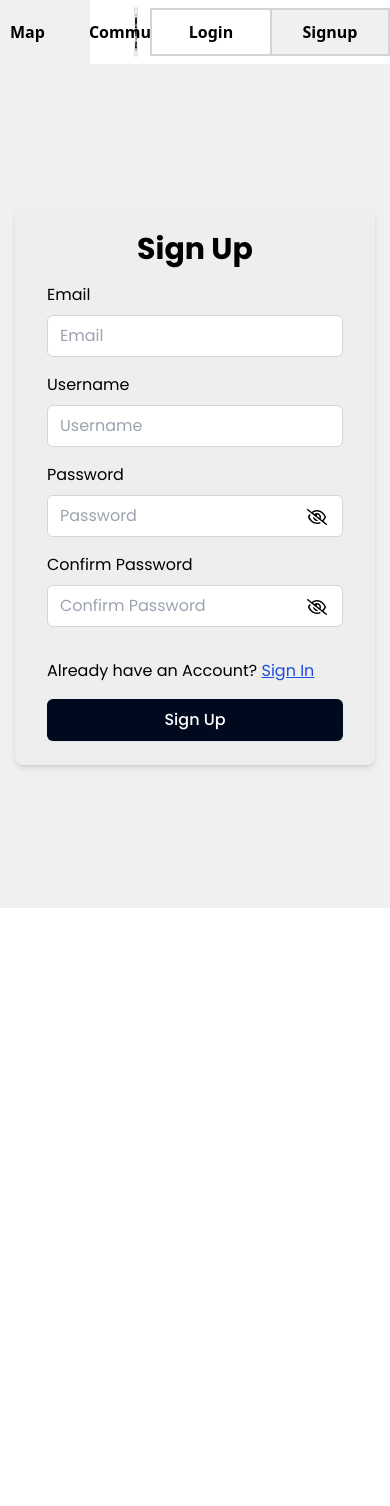
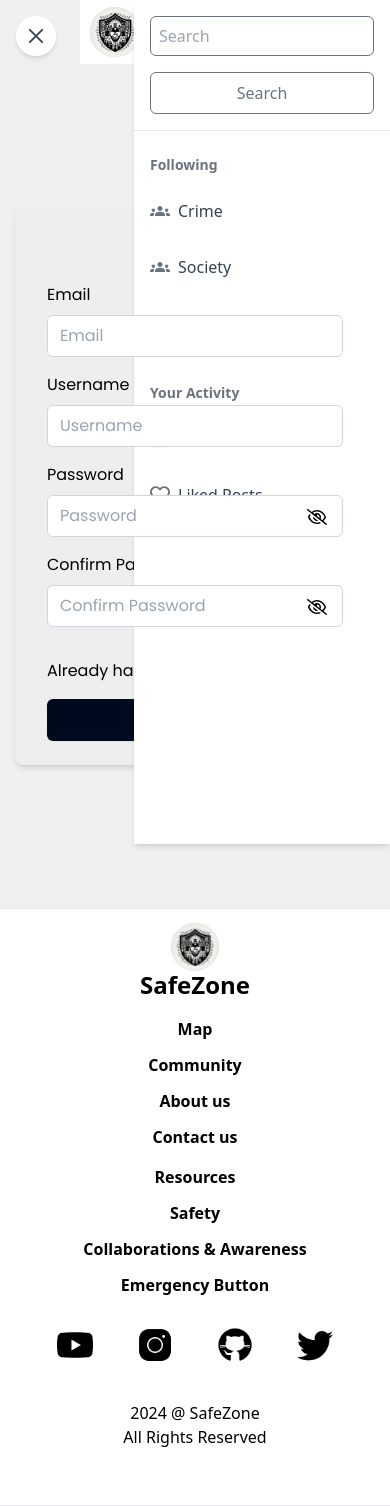
Before and after one commit to dushyantbhati2/crime, a React (Create React App) app in the folder client/: page /signup in a window 390 px wide. Before the commit the page ends 908 px from the top, so only its background shows below. Built offline with nearby package versions, Linux system fonts and the light colour scheme.

Commit message:
Co-authored-by: Ramanand87 <Ramanand87@users.noreply.github.com> Co-authored-by: k29laksh <k29laksh@users.noreply.github.com>

```diff
--- a/client/public/index.html
+++ b/client/public/index.html
@@ -35,7 +35,7 @@
   </head>
   <body>
     <noscript>You need to enable JavaScript to run this app.</noscript>
-    <div id="root" style="background-color: #F0F0F0 ;"></div>
+    <div id="root" style="background-color: #F0F0F0 ; width: 100%;"></div>
     <!--
       This HTML file is a template.
       If you open it directly in the browser, you will see an empty page.
--- a/client/src/Components/Footer/Footer.jsx
+++ b/client/src/Components/Footer/Footer.jsx
@@ -1,52 +1,56 @@
-import React from 'react'
-// import { Link } from 'react-router-dom';
-import youtube from "../../assets/icons/youtube.jpg"
-import instagram from "../../assets/icons/instagram.png"
-import github from "../../assets/icons/github.png"
-import twitter from "../../assets/icons/twitter.png"
-import logo from "../../assets/black signup1.jpeg.jpg"
+import React from 'react';
+import youtube from "../../assets/icons/youtube.jpg";
+import instagram from "../../assets/icons/instagram.png";
+import github from "../../assets/icons/github.png";
+import twitter from "../../assets/icons/twitter.png";
+import logo from "../../assets/black signup1.jpeg.jpg";
+
 export default function Footer() {
     return (
-        <footer className="bg-white border-y flex h-[200px] w-full justify-around items-center">
-            <div className="flex flex-col gap-4 justify-center w-[300px] items-center">
-                <div className="flex flex-col justify-center items-start mr-5 ">
-                <img src={logo} className="rounded-full w-[50px] h-[50px]"/>
-                <h1 className="font-bold text-2xl ">SafeZone</h1>
+        <footer className="bg-white border-y flex flex-col md:flex-row h-auto md:h-[200px] w-full justify-around items-center p-4 md:p-0">
+            <div className="flex flex-col md:flex-row gap-4 justify-center w-full md:w-[300px] items-center">
+                <div className="flex flex-col justify-center items-center md:items-start">
+                    <img src={logo} className="rounded-full w-[44px] h-[44px] scale-110" alt="Logo" />
+                    <h1 className="font-bold text-2xl">SafeZone</h1>
                 </div>
-                <div>
+                <div className="text-center md:text-left hidden lg:block">
                     <p className="text-md">2024 @ SafeZone</p>
-                <p className="text-md"> All Rights Reserved</p>
+                    <p className="text-md">All Rights Reserved</p>
                 </div>
             </div>
-            <div className="w-[300px]">
-                <ul className="flex flex-col font-semibold gap-3">
+            <div className="w-full md:w-[300px] mt-4 md:mt-0">
+                <ul className="flex flex-col font-semibold gap-3 text-center md:text-left">
                     <li>Map</li>
                     <li>Community</li>
                     <li>About us</li>
                     <li>Contact us</li>
                 </ul>
             </div>
-            <div>
-                <ul className="flex flex-col font-semibold gap-3">
+            <div className="w-full md:w-auto mt-4 md:mt-0">
+                <ul className="flex flex-col font-semibold gap-3 text-center md:text-left">
                     <li>Resources</li>
                     <li>Safety</li>
-                <li>Colloborations & Awareness</li>
+                    <li>Collaborations & Awareness</li>
                     <li>Emergency Button</li>
                 </ul>
             </div>
-            <div className="w-[300px] flex h-[150px] items-end gap-4">
-            <div class="flex justify-center items-center bg-white w-16 h-16 rounded-full">
-                <img src={youtube} alt="Lock Icon" class="w-9 h-9" />
+            <div className="w-full md:w-[300px] flex justify-center min-h-[64px] pb-6 md:justify-start gap-4 mt-4 md:mt-0">
+                <div className="flex justify-center items-center bg-white w-16 h-16 rounded-full">
+                    <img src={youtube} alt="YouTube Icon" className="w-9 h-9" />
                 </div>
-              <div class="flex justify-center items-center bg-white w-16 h-16 rounded-full ">
-                <img src={instagram} alt="Lock Icon" class="w-9 h-9" />
+                <div className="flex justify-center items-center bg-white w-16 h-16 rounded-full">
+                    <img src={instagram} alt="Instagram Icon" className="w-9 h-9" />
                 </div>
-              <div class="flex justify-center items-center bg-white w-16 h-16 rounded-full">
-                <img src={github} alt="Lock Icon" class="w-9 h-9" />
+                <div className="flex justify-center items-center bg-white w-16 h-16 rounded-full">
+                    <img src={github} alt="GitHub Icon" className="w-9 h-9" />
                 </div>
-              <div class="flex justify-center items-center bg-white w-16 h-16 rounded-full">
-                <img src={twitter} alt="Lock Icon" class="w-9 h-9" />
+                <div className="flex justify-center items-center bg-white w-16 h-16 rounded-full">
+                    <img src={twitter} alt="Twitter Icon" className="w-9 h-9" />
                 </div>
+            </div>
+            <div className="text-center md:text-left lg:hidden pb-10">
+                    <p className="text-md">2024 @ SafeZone</p>
+                    <p className="text-md">All Rights Reserved</p>
             </div>
         </footer>
     );
--- a/client/src/Components/Header/Header.jsx
+++ b/client/src/Components/Header/Header.jsx
@@ -4,6 +4,8 @@ import { Link, NavLink } from "react-router-dom";
 import { useAuth } from "../../context/AuthContext";
 import CardSection from "./CardSection";
 import logo from "../../assets/black signup1.jpeg.jpg";
+import Sidebar from "./Sidebar";
+
 
 export default function Header() {
   const [auth, setAuth] = useAuth();
@@ -25,16 +27,18 @@ export default function Header() {
   return (
     <>
       <div className="flex justify-between h-16 items-center">
-        <div className="bg-[#F0F0F0] w-[200px] text-white p-2 flex justify-center ">
-          {/* <Link className="hover:bg-[#122932] hover:rounded-lg hover:scale-105 hover:ease-out duration-100 px-3 py-2">Crime</Link> */}
+        <div id="first" className="bg-[#F0F0F0] w-[200px] text-white p-2 flex justify-center ">
+          {/* <div className=" lg:hidden hover:scale-105 hover:ease-out duration-100 px-3 py-2 bg-white ml-8">
+            <img src={logo} className="rounded-full w-[50px] h-[50px] " />
+          </div> */}
         </div>
-        <div className="h-16 w-[150px] bg-white flex items-center font-semibold overflow-hidden">
-          <div className="  hover:scale-105 hover:ease-out duration-100 px-3 py-2 bg-white ml-8">
-            <img src={logo} className="rounded-full w-[50px] h-[50px] " />
+        <div className="h-16  md:w-[150px] bg-white flex items-center font-semibold overflow-hidden">
+          <div className="w-[200px] hover:scale-105 hover:ease-out duration-100 px-3 py-2 bg-white lg:ml-8">
+            <img src={logo} className="rounded-full min-w-[44px] min-h-[44px] scale-110 " />
           </div>
         </div>
-        <div className="w-[calc(100%-500px)] h-16 flex items-center bg-white justify-center font-semibold">
-          <ul className=" px-1 text-base space-x-1  gap-6  flex align-center ">
+        <div className="w-[calc(100%-500px)] h-16  items-center hidden flex lg:block bg-white justify-center font-semibold">
+          <ul className=" px-1 text-base space-x-1 gap-6  flex align-center  ">
             <li className="hover:bg-[#F0F0F0] hover:rounded-lg hover:scale-105 hover:ease-out duration-100 p-2">
               <Link to="/">Home</Link>
             </li>
@@ -60,6 +64,8 @@ export default function Header() {
             <Link to="">Signup</Link>
           </button>
         </div>
+        <Sidebar/>
+
       </div>
     </>
   );
--- /dev/null
+++ b/client/src/Components/Header/Sidebar.jsx
@@ -0,0 +1,109 @@
+import React, { useState } from "react";
+import { LuBookmark } from "react-icons/lu";
+import { FaRegHeart } from "react-icons/fa";
+import { MdGroups } from "react-icons/md";
+import { FiArrowLeft, FiArrowRight } from "react-icons/fi";
+import { FiMenu } from "react-icons/fi";
+import { RxCross2 } from "react-icons/rx";
+
+const Sidebar = () => {
+  const [isSidebarOpen, setIsSidebarOpen] = useState(false);
+
+  const toggleSidebar = () => {
+    setIsSidebarOpen(!isSidebarOpen);
+  };
+
+  return (
+    <div className="relative md:sticky md:top-0 md:h-screen">
+      <div
+        className={`fixed md:relative top-0  h-screen w-64 bg-white shadow-md transform ${
+          isSidebarOpen ? "translate-x-0" : "-translate-x-full"
+        } md:transform-none transition-transform duration-300`}
+      >
+        <div className="p-4 border-b">
+          <div className="flex-col flex space-y-4">
+            <input
+              type="text"
+              placeholder="Search"
+              className="border w-full border-gray-500 h-10 rounded-md outline-none px-2 text-zinc-700"
+            />
+            <button className="text-gray-500 border-gray-500 border hover:scale-105 hover:ease-out duration-75 px-4 py-2 rounded-md font-medium">
+              Search
+            </button>
+          </div>
+        </div>
+        <nav className="mt-4">
+          <ul>
+            <h3 className="px-4 text-sm font-semibold text-gray-500 py-2">
+              Following
+            </h3>
+            <li>
+              <a
+                href="#"
+                className="flex items-center p-4 text-gray-700 hover:bg-gray-100 hover:text-purple-600"
+              >
+                <MdGroups className="h-5 w-5 mr-2 text-gray-500 hover:bg-gray-100 hover:text-purple-600" />
+                Crime
+              </a>
+            </li>
+            <li>
+              <a
+                href="#"
+                className="flex items-center p-4 text-gray-700 hover:bg-gray-100 hover:text-purple-600"
+              >
+                <MdGroups className="h-5 w-5 mr-2 text-gray-500 hover:bg-gray-100 hover:text-purple-600" />
+                Society
+              </a>
+            </li>
+            <li>
+              <a
+                href="#"
+                className="flex items-center p-4 text-gray-700 hover:bg-gray-100 hover:text-purple-600"
+              >
+                <MdGroups className="h-5 w-5 mr-2 text-gray-500 hover:bg-gray-100 hover:text-purple-600" />
+                Police
+              </a>
+            </li>
+          </ul>
+          <div className="mt-6">
+            <h3 className="px-4 text-sm font-semibold text-gray-500 py-2">
+              Your Activity
+            </h3>
+            <ul>
+              <li>
+                <a
+                  href="#"
+                  className="flex items-center p-4 text-gray-700 hover:bg-gray-100 hover:text-purple-600"
+                >
+                  <LuBookmark className="h-5 w-5 mr-2 text-gray-500 hover:bg-gray-100 hover:text-purple-600" />
+                  Saved Posts
+                </a>
+              </li>
+              <li>
+                <a
+                  href="#"
+                  className="flex items-center p-4 text-gray-700 hover:bg-gray-100 hover:text-purple-600"
+                >
+                  <FaRegHeart className="h-5 w-5 mr-2 text-gray-500 hover:bg-gray-100 hover:text-purple-600" />
+                  Liked Posts
+                </a>
+              </li>
+            </ul>
+          </div>
+        </nav>
+      </div>
+      <button
+        className="md:hidden fixed top-4 left-4 z-50 p-2 bg-white rounded-full shadow-md"
+        onClick={toggleSidebar}
+      >
+        {isSidebarOpen ? (
+          <FiMenu className="h-6 w-6 text-gray-700" />
+        ) : (
+          <RxCross2 className="h-6 w-6 text-gray-700" />
+        )}
+      </button>
+    </div>
+  );
+};
+
+export default Sidebar;
--- a/client/src/Pages/Layout/Layout.jsx
+++ b/client/src/Pages/Layout/Layout.jsx
@@ -8,7 +8,7 @@ const Layout = () => {
     <>
     <Header/>
     <Outlet/>
-    {/* <Footer/> */}
+    <Footer/>
     </>
 
   )
```
Also changed, not shown: client/src/Components/Header/CardSection.jsx (+60 -45 lines). Lines whose indentation alone changed are shown as unchanged.
